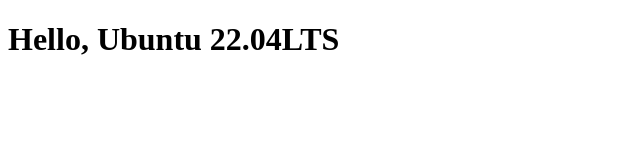
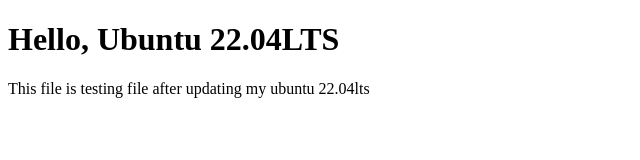
Before and after one commit to faridhakanda/orange, a plain HTML site: page new.html in a window 1280 px wide. Shown: the whole page, without its empty margins (0-640 px from the left). Drawn offline with Linux system fonts and the light colour scheme.

Commit message:
new files

```diff
--- a/new.html
+++ b/new.html
@@ -5,5 +5,6 @@
     </head>
     <body>
         <h1>Hello, Ubuntu 22.04LTS</h1>
+        <p>This file is testing file after updating my ubuntu 22.04lts</p>
     </body>
 </html>
```
